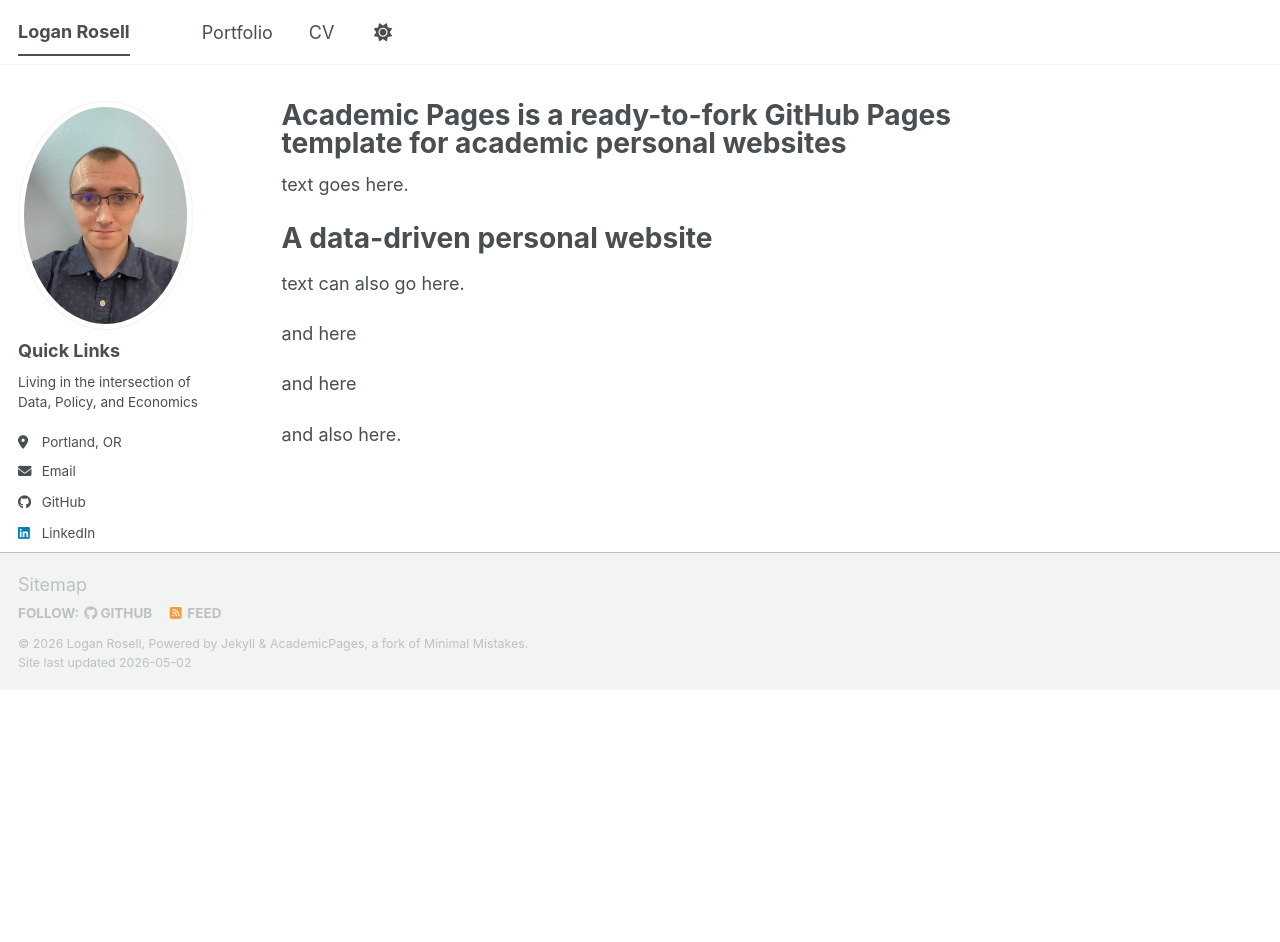
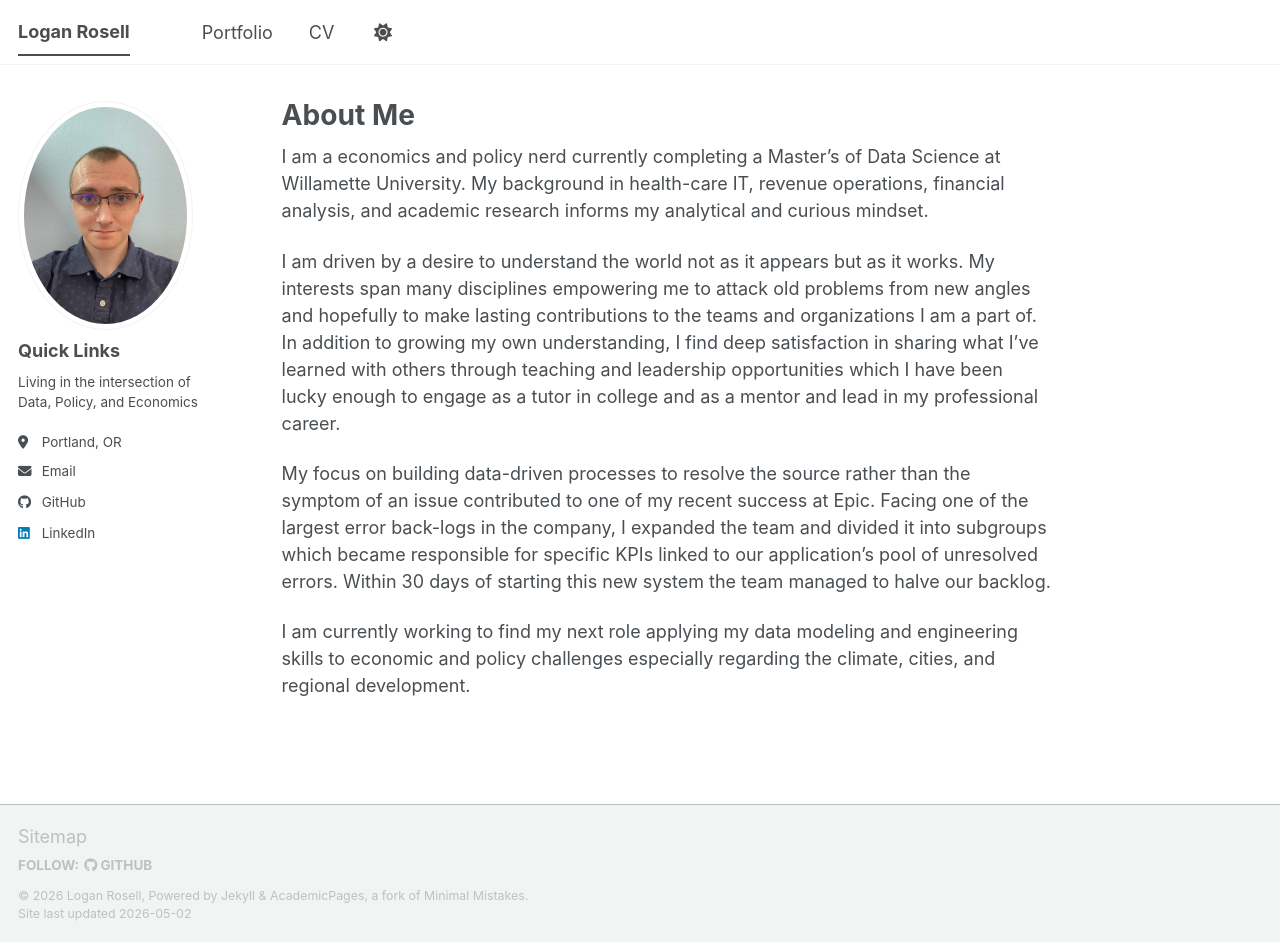
Before and after one commit to LoganRosell/LoganRosell.github.io, a Jekyll site: the page built from _pages/about.md, in a window 1280 px wide and 942 px high. Built offline with Jekyll 4.4.1, drawn with Linux system fonts in a browser that asks for light colours; a script bundle is joined from its source files by our own code; library files that are not in the unit come from our copies.

Commit message:
removing RSS feed link from site footer

```diff
--- a/_config.yml
+++ b/_config.yml
@@ -108,7 +108,7 @@ staticman:
       options:
         format           : "iso8601" # "iso8601" (default), "timestamp-seconds", "timestamp-milliseconds"
 atom_feed:
-  hide                   : false     # change to true to hide the RSS feed in the footer
+  hide                   : true     # change to true to hide the RSS feed in the footer
   path                   : # blank (default) uses feed.xml
 
 
@@ -121,7 +121,7 @@ yandex_site_verification :
 
 # Social Sharing
 twitter:
-  username               : &twitter
+  username               :
 facebook:
   username               :
   app_id                 :
@@ -290,7 +290,6 @@ timezone: Etc/UTC # https://en.wikipedia.org/wiki/List_of_tz_database_time_zones
 
 # Plugins
 plugins:
-  - jekyll-feed
   - jekyll-gist
   - jekyll-paginate
   - jekyll-sitemap
@@ -299,7 +298,6 @@ plugins:
 
 # Mimic GitHub Pages with --safe
 whitelist:
-  - jekyll-feed
   - jekyll-gist
   - jekyll-paginate
   - jekyll-sitemap
--- a/_pages/about.md
+++ b/_pages/about.md
@@ -1,20 +1,16 @@
 ---
 permalink: /
-title: "Academic Pages is a ready-to-fork GitHub Pages template for academic personal websites"
+title: "About Me"
 author_profile: true
 redirect_from:
   - /about/
   - /about.html
 ---
 
-text goes here.
+I am a economics and policy nerd currently completing a Master’s of Data Science at Willamette University. My background in health-care IT, revenue operations, financial analysis, and academic research informs my analytical and curious mindset.
 
-A data-driven personal website
-======
-text can also go here.
+I am driven by a desire to understand the world not as it appears but as it works. My interests span many disciplines empowering me to attack old problems from new angles and hopefully to make lasting contributions to the teams and organizations I am a part of. In addition to growing my own understanding, I find deep satisfaction in sharing what I’ve learned with others through teaching and leadership opportunities which I have been lucky enough to engage as a tutor in college and as a mentor and lead in my professional career.
 
-and here
+My focus on building data-driven processes to resolve the source rather than the symptom of an issue contributed to one of my recent success at Epic. Facing one of the largest error back-logs in the company, I expanded the team and divided it into subgroups which became responsible for specific KPIs linked to our application’s pool of unresolved errors. Within 30 days of starting this new system the team managed to halve our backlog.
 
-and here
-
-and also here.
+I am currently working to find my next role applying my data modeling and engineering skills to economic and policy challenges especially regarding the climate, cities, and regional development.
```
